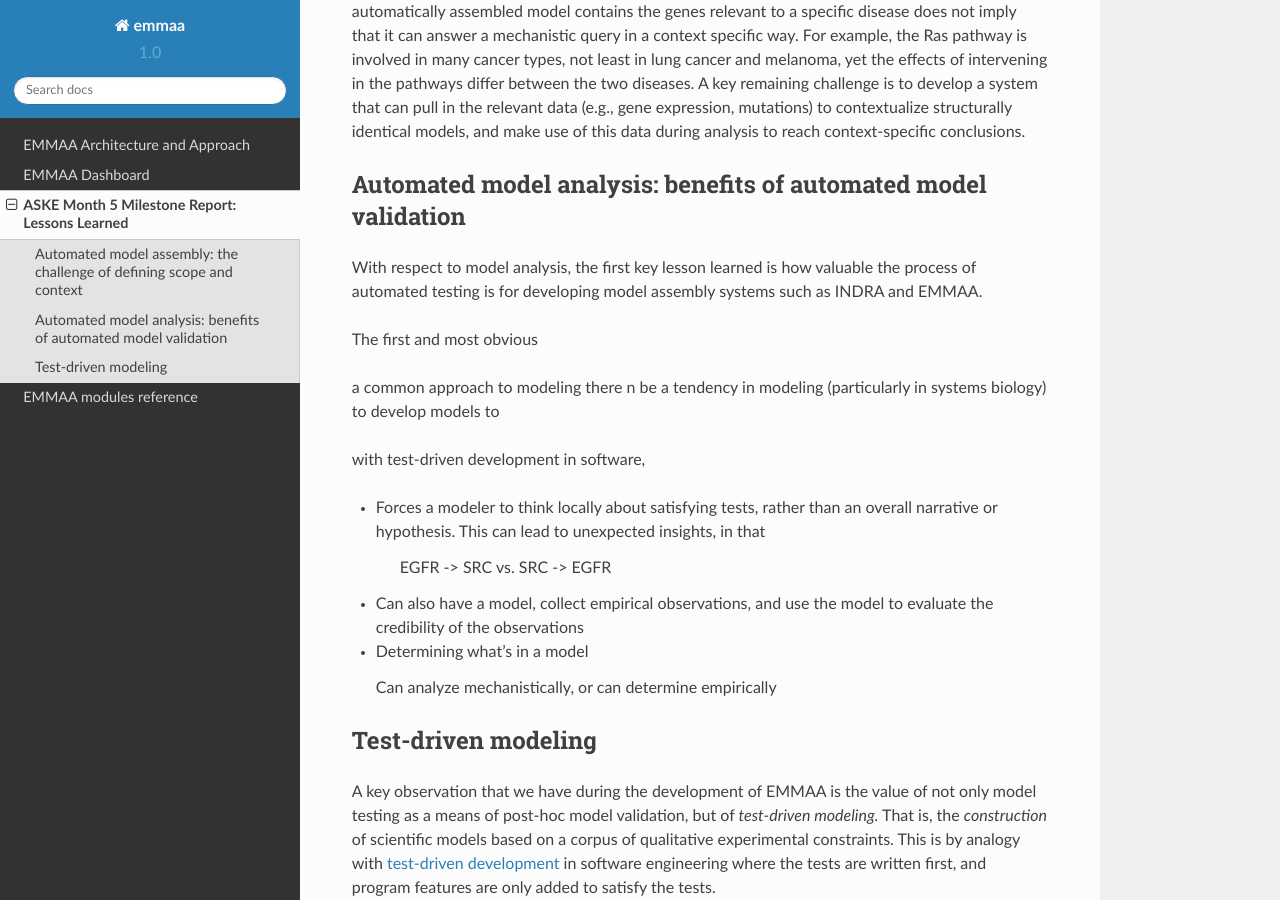
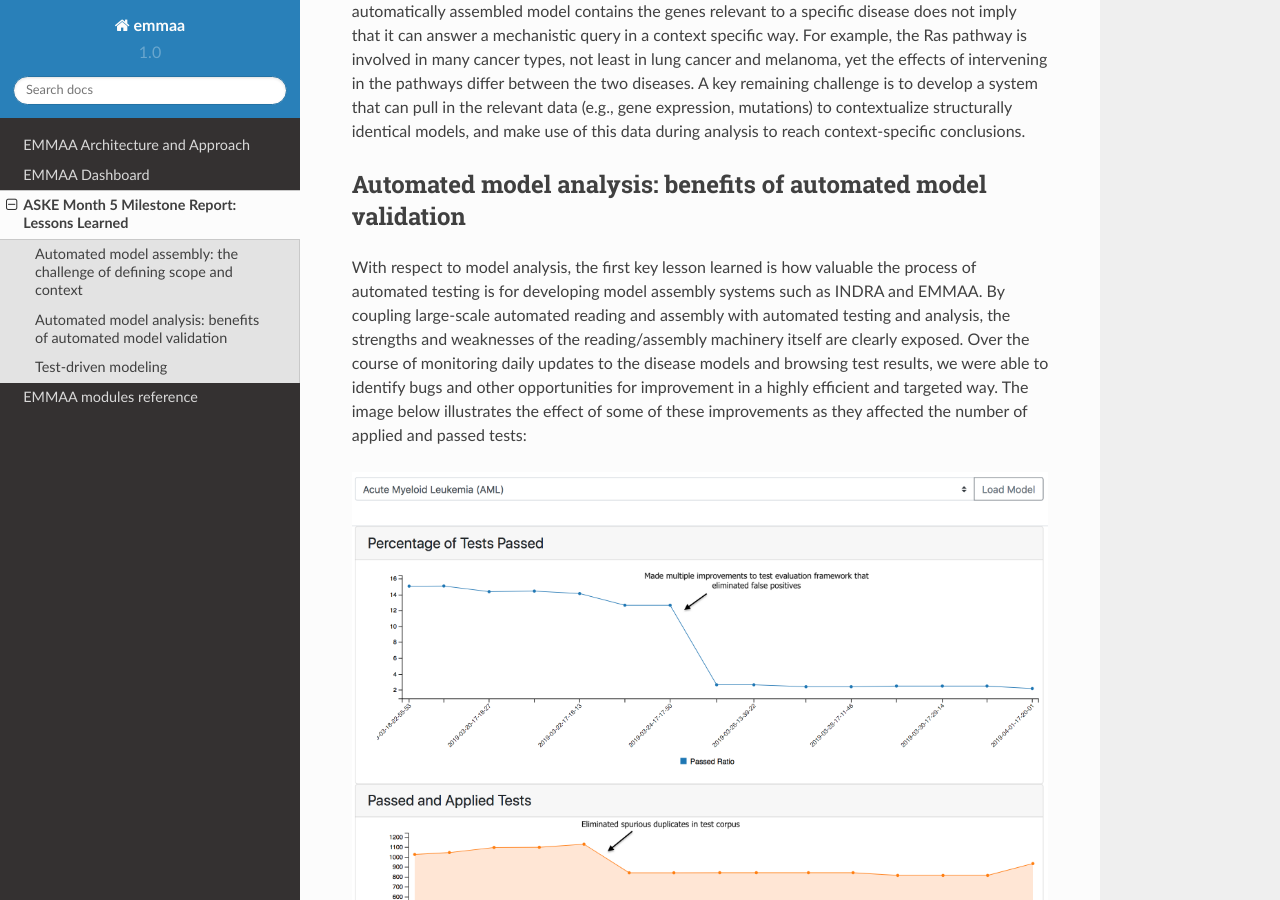
Before and after one commit to gyorilab/emmaa, a Sphinx documentation site: the page built from doc/month5_report.rst, in a window 1280 px wide and 900 px high, scrolled down 1232 px. Built offline with Sphinx 7.4.7 and the Read the Docs theme 2.0.0, drawn with Linux system fonts in a browser that asks for light colours.

Commit message:
Add notes and annotated image on automated assembly

```diff
--- a/doc/month5_report.rst
+++ b/doc/month5_report.rst
@@ -67,7 +67,17 @@
 
 With respect to model analysis, the first key lesson learned is how valuable
 the process of automated testing is for developing model assembly systems
-such as INDRA and EMMAA.
+such as INDRA and EMMAA. By coupling large-scale automated reading and assembly
+with automated testing and analysis, the strengths and weaknesses of the
+reading/assembly machinery itself are clearly exposed. Over the course
+of monitoring daily updates to the disease models and browsing test results,
+we were able to identify bugs and other opportunities for improvement in a
+highly efficient and targeted way. The image below illustrates the effect
+of some of these improvements as they affected the number of applied and passed
+tests:
+
+.. image:: _static/images/aml_tests_annot.png
+
 
 
 The first and most obvious
```
Also changed, not shown: doc/_static/images/aml_tests_annot.png (added).
